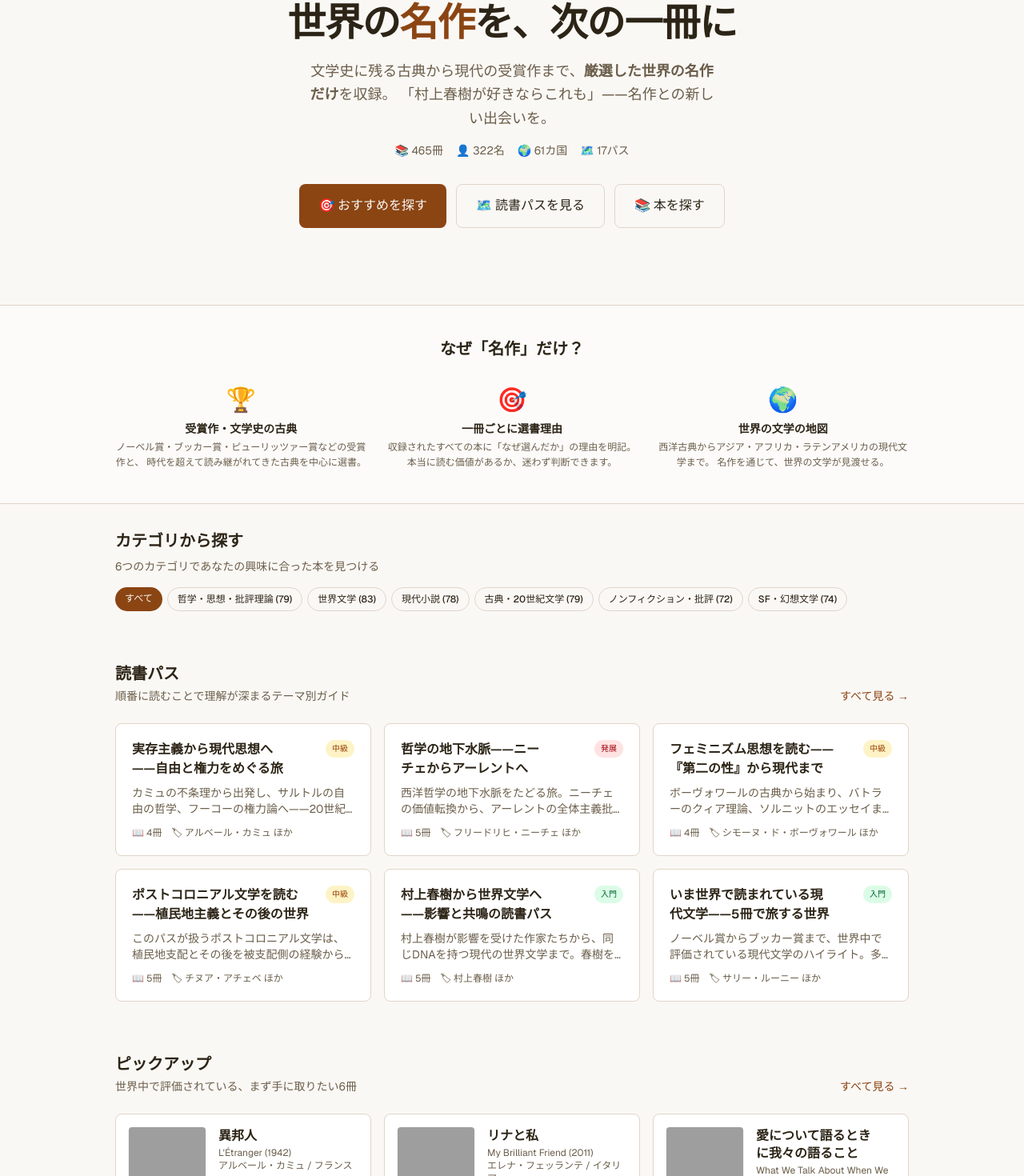
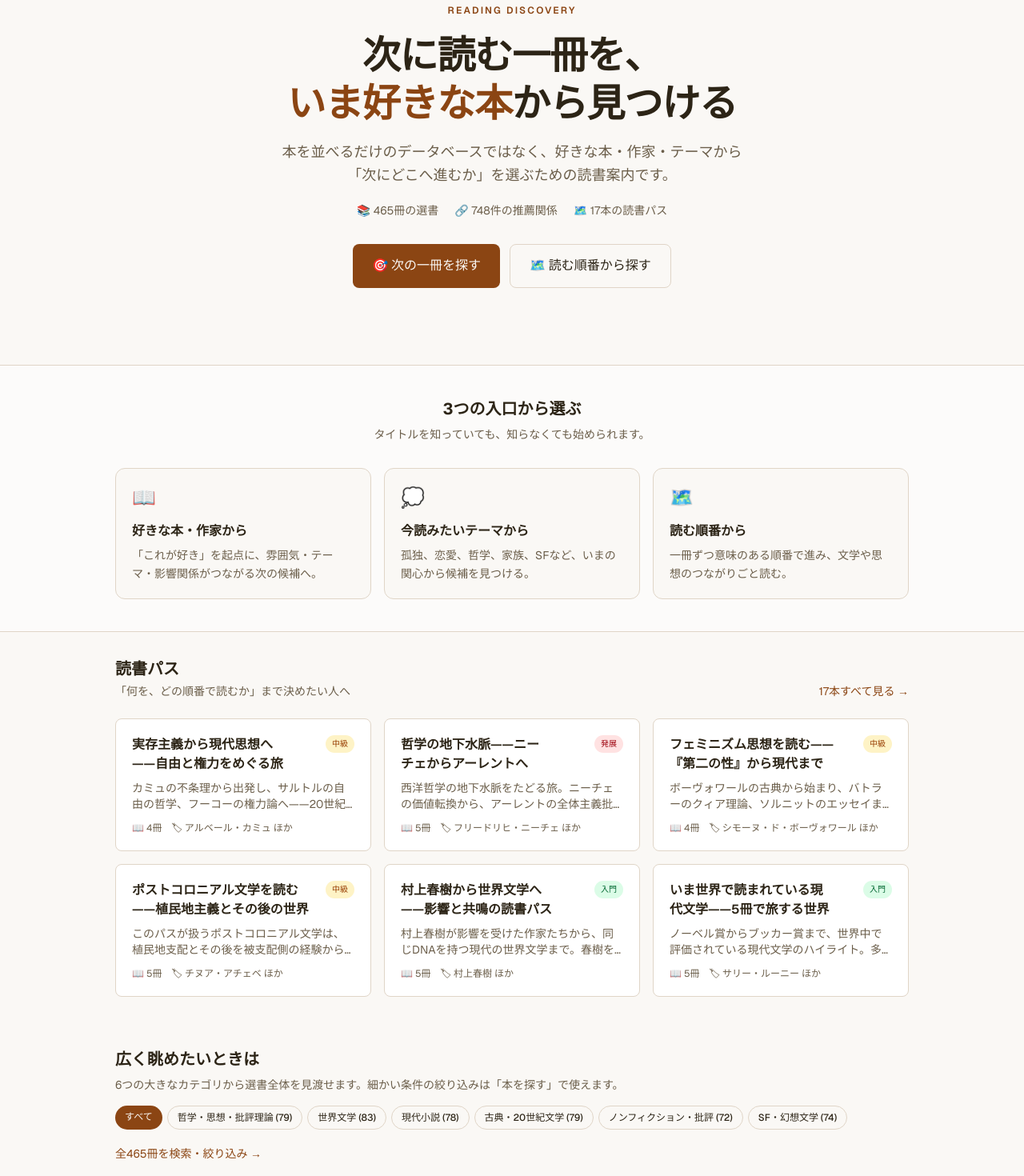
Before and after one commit to nomuonji/book-discovery, a Next.js app: page / in a window 1280 px wide. Shown: the part 155-1625 px from the top of the page at 80% size. Built offline with nearby package versions, Linux system fonts and the light colour scheme; grey boxes are pictures that could not be loaded.

Commit message:
Make next-book discovery the homepage product

```diff
--- a/src/app/page.tsx
+++ b/src/app/page.tsx
@@ -14,123 +14,126 @@ export default function HomePage() {
   ];
   const featuredBooks = featuredSlugs
     .map((slug) => getBookBySlug(slug))
-    .filter((b): b is NonNullable<typeof b> => b !== undefined);
+    .filter((book): book is NonNullable<typeof book> => book !== undefined);
 
   return (
     <div>
-      {/* Hero */}
       <section className="py-16 sm:py-24 text-center px-4">
         <div className="max-w-2xl mx-auto">
-          <h1 className="text-3xl sm:text-4xl lg:text-5xl font-bold tracking-tight mb-4 leading-tight">
-            世界の<span className="text-[var(--accent)]">名作</span>を、次の一冊に
+          <span className="text-xs font-semibold tracking-[0.18em] text-[var(--accent)]">READING DISCOVERY</span>
+          <h1 className="text-3xl sm:text-4xl lg:text-5xl font-bold tracking-tight mt-3 mb-4 leading-tight">
+            次に読む一冊を、<br className="hidden sm:block" />
+            <span className="text-[var(--accent)]">いま好きな本</span>から見つける
           </h1>
-          <p className="text-[var(--muted)] text-base sm:text-lg mb-4 max-w-lg mx-auto leading-relaxed">
-            文学史に残る古典から現代の受賞作まで、<strong className="text-[var(--fg)]">厳選した世界の名作だけ</strong>を収録。
-            「村上春樹が好きならこれも」——名作との新しい出会いを。
+          <p className="text-[var(--muted)] text-base sm:text-lg mb-5 max-w-xl mx-auto leading-relaxed">
+            本を並べるだけのデータベースではなく、好きな本・作家・テーマから
+            「次にどこへ進むか」を選ぶための読書案内です。
           </p>
-          <div className="flex justify-center gap-4 text-sm text-[var(--muted)] mb-8">
-            <span>📚 {stats.totalBooks}冊</span>
-            <span>👤 {stats.totalAuthors}名</span>
-            <span>🌍 {stats.totalCountries}カ国</span>
-            <span>🗺️ {stats.totalPaths}パス</span>
+          <div className="flex flex-wrap justify-center gap-x-5 gap-y-2 text-sm text-[var(--muted)] mb-8">
+            <span>📚 {stats.totalBooks}冊の選書</span>
+            <span>🔗 {stats.totalRecommendations}件の推薦関係</span>
+            <span>🗺️ {stats.totalPaths}本の読書パス</span>
           </div>
           <div className="flex flex-col sm:flex-row gap-3 justify-center">
             <Link href="/recommend/" className="inline-flex items-center justify-center px-6 py-3 bg-[var(--accent)] text-[var(--background)] rounded-lg hover:opacity-90 transition-opacity font-medium">
-              🎯 おすすめを探す
+              🎯 次の一冊を探す
             </Link>
             <Link href="/paths/" className="inline-flex items-center justify-center px-6 py-3 border border-[var(--border)] rounded-lg hover:border-[var(--accent)] hover:text-[var(--accent)] transition-colors font-medium">
-              🗺️ 読書パスを見る
-            </Link>
-            <Link href="/books/" className="inline-flex items-center justify-center px-6 py-3 border border-[var(--border)] rounded-lg hover:border-[var(--accent)] hover:text-[var(--accent)] transition-colors font-medium">
-              📚 本を探す
+              🗺️ 読む順番から探す
             </Link>
           </div>
         </div>
       </section>
 
-      {/* Curation Policy */}
       <section className="border-y border-[var(--border)] bg-[var(--card)]/50">
         <div className="max-w-5xl mx-auto px-4 py-10">
-          <h2 className="text-xl font-bold text-center mb-8">なぜ「名作」だけ？</h2>
-          <div className="grid grid-cols-1 sm:grid-cols-3 gap-6">
-            <div className="text-center">
-              <div className="text-3xl mb-2">🏆</div>
-              <h3 className="font-semibold text-sm mb-1">受賞作・文学史の古典</h3>
-              <p className="text-xs text-[var(--muted)] leading-relaxed">
-                ノーベル賞・ブッカー賞・ピューリッツァー賞などの受賞作と、
-                時代を超えて読み継がれてきた古典を中心に選書。
+          <h2 className="text-xl font-bold text-center mb-2">3つの入口から選ぶ</h2>
+          <p className="text-sm text-[var(--muted)] text-center mb-8">タイトルを知っていても、知らなくても始められます。</p>
+          <div className="grid grid-cols-1 sm:grid-cols-3 gap-4">
+            <Link href="/recommend/" className="rounded-xl border border-[var(--border)] bg-[var(--background)] p-5 hover:border-[var(--accent)] transition-colors">
+              <div className="text-2xl mb-3">📖</div>
+              <h3 className="font-semibold mb-1">好きな本・作家から</h3>
+              <p className="text-sm text-[var(--muted)] leading-relaxed">
+                「これが好き」を起点に、雰囲気・テーマ・影響関係がつながる次の候補へ。
               </p>
-            </div>
-            <div className="text-center">
-              <div className="text-3xl mb-2">🎯</div>
-              <h3 className="font-semibold text-sm mb-1">一冊ごとに選書理由</h3>
-              <p className="text-xs text-[var(--muted)] leading-relaxed">
-                収録されたすべての本に「なぜ選んだか」の理由を明記。
-                本当に読む価値があるか、迷わず判断できます。
+            </Link>
+            <Link href="/recommend/" className="rounded-xl border border-[var(--border)] bg-[var(--background)] p-5 hover:border-[var(--accent)] transition-colors">
+              <div className="text-2xl mb-3">💭</div>
+              <h3 className="font-semibold mb-1">今読みたいテーマから</h3>
+              <p className="text-sm text-[var(--muted)] leading-relaxed">
+                孤独、恋愛、哲学、家族、SFなど、いまの関心から候補を見つける。
               </p>
-            </div>
-            <div className="text-center">
-              <div className="text-3xl mb-2">🌍</div>
-              <h3 className="font-semibold text-sm mb-1">世界の文学の地図</h3>
-              <p className="text-xs text-[var(--muted)] leading-relaxed">
-                西洋古典からアジア・アフリカ・ラテンアメリカの現代文学まで。
-                名作を通じて、世界の文学が見渡せる。
+            </Link>
+            <Link href="/paths/" className="rounded-xl border border-[var(--border)] bg-[var(--background)] p-5 hover:border-[var(--accent)] transition-colors">
+              <div className="text-2xl mb-3">🗺️</div>
+              <h3 className="font-semibold mb-1">読む順番から</h3>
+              <p className="text-sm text-[var(--muted)] leading-relaxed">
+                一冊ずつ意味のある順番で進み、文学や思想のつながりごと読む。
               </p>
-            </div>
+            </Link>
           </div>
         </div>
       </section>
 
-      {/* Category Overview */}
-      <section className="max-w-5xl mx-auto px-4 py-8">
-        <h2 className="text-xl font-bold mb-2">カテゴリから探す</h2>
-        <p className="text-sm text-[var(--muted)] mb-4">
-          6つのカテゴリであなたの興味に合った本を見つける
-        </p>
-        <CategoryNav />
-      </section>
-
-      {/* Reading Paths */}
       <section className="max-w-5xl mx-auto px-4 py-8">
         <div className="flex items-end justify-between mb-6">
           <div>
             <h2 className="text-xl font-bold">読書パス</h2>
-            <p className="text-sm text-[var(--muted)] mt-1">順番に読むことで理解が深まるテーマ別ガイド</p>
+            <p className="text-sm text-[var(--muted)] mt-1">「何を、どの順番で読むか」まで決めたい人へ</p>
           </div>
-          <Link href="/paths/" className="text-sm text-[var(--accent)] hover:underline shrink-0">すべて見る →</Link>
+          <Link href="/paths/" className="text-sm text-[var(--accent)] hover:underline shrink-0">17本すべて見る →</Link>
         </div>
         <div className="grid grid-cols-1 sm:grid-cols-2 lg:grid-cols-3 gap-4">
           {paths.slice(0, 6).map((path) => {
             const firstBook = path.steps.length > 0 ? getBookBySlug(path.steps[0].bookSlug) : undefined;
             return (
-              <PathCard key={path.slug} slug={path.slug} titleJa={path.titleJa} descriptionJa={path.descriptionJa}
-                difficulty={path.difficulty} stepCount={path.steps.length} representativeBook={firstBook} />
+              <PathCard
+                key={path.slug}
+                slug={path.slug}
+                titleJa={path.titleJa}
+                descriptionJa={path.descriptionJa}
+                difficulty={path.difficulty}
+                stepCount={path.steps.length}
+                representativeBook={firstBook}
+              />
             );
           })}
         </div>
       </section>
 
-      {/* Pickup Books */}
+      <section className="max-w-5xl mx-auto px-4 py-8">
+        <h2 className="text-xl font-bold mb-2">広く眺めたいときは</h2>
+        <p className="text-sm text-[var(--muted)] mb-4">
+          6つの大きなカテゴリから選書全体を見渡せます。細かい条件の絞り込みは「本を探す」で使えます。
+        </p>
+        <CategoryNav />
+        <div className="mt-4">
+          <Link href="/books/" className="text-sm text-[var(--accent)] hover:underline">
+            全{stats.totalBooks}冊を検索・絞り込み →
+          </Link>
+        </div>
+      </section>
+
       <section className="max-w-5xl mx-auto px-4 py-8">
         <div className="flex items-end justify-between mb-6">
           <div>
-            <h2 className="text-xl font-bold">ピックアップ</h2>
-            <p className="text-sm text-[var(--muted)] mt-1">世界中で評価されている、まず手に取りたい6冊</p>
+            <h2 className="text-xl font-bold">入口にしやすい6冊</h2>
+            <p className="text-sm text-[var(--muted)] mt-1">ここから推薦をたどって、次の一冊へ進めます。</p>
           </div>
-          <Link href="/books/" className="text-sm text-[var(--accent)] hover:underline shrink-0">すべて見る →</Link>
+          <Link href="/books/" className="text-sm text-[var(--accent)] hover:underline shrink-0">本を探す →</Link>
         </div>
         <BookGrid books={featuredBooks} />
       </section>
 
-      {/* CTA */}
       <section className="max-w-5xl mx-auto px-4 py-12">
         <div className="bg-[var(--card)] border border-[var(--border)] rounded-xl p-8 sm:p-12 text-center">
-          <h2 className="text-xl sm:text-2xl font-bold mb-3">「好きな作家」から次の一冊を</h2>
-          <p className="text-[var(--muted)] mb-6 max-w-md mx-auto">
-            「村上春樹」「カミュ」「ハン・ガン」——好きな作家や本の名前を入れると、AIが厳選したおすすめを表示します。
+          <h2 className="text-xl sm:text-2xl font-bold mb-3">本の名前が一冊浮かべば、そこから始められます</h2>
+          <p className="text-[var(--muted)] mb-6 max-w-xl mx-auto">
+            収録済みの推薦関係には「なぜ次にこの本なのか」の理由があります。
+            作家名やテーマしか浮かばない場合も、そのまま入力できます。
           </p>
-            <Link href="/recommend/" className="inline-flex items-center px-6 py-3 bg-[var(--accent)] text-[var(--background)] rounded-lg hover:opacity-90 transition-opacity font-medium">
-            おすすめを探してみる →
+          <Link href="/recommend/" className="inline-flex items-center px-6 py-3 bg-[var(--accent)] text-[var(--background)] rounded-lg hover:opacity-90 transition-opacity font-medium">
+            次の一冊を探してみる →
           </Link>
         </div>
       </section>
```
